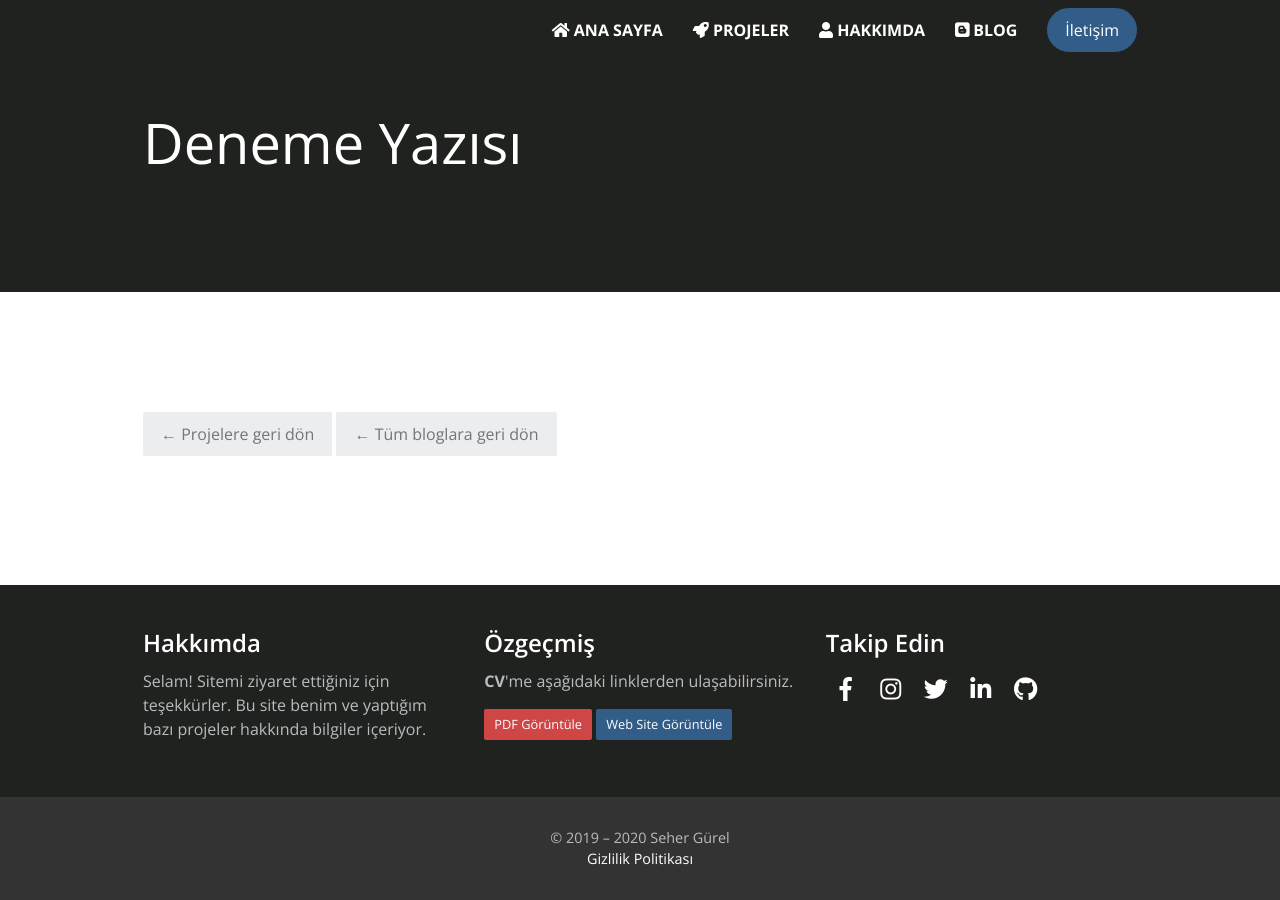
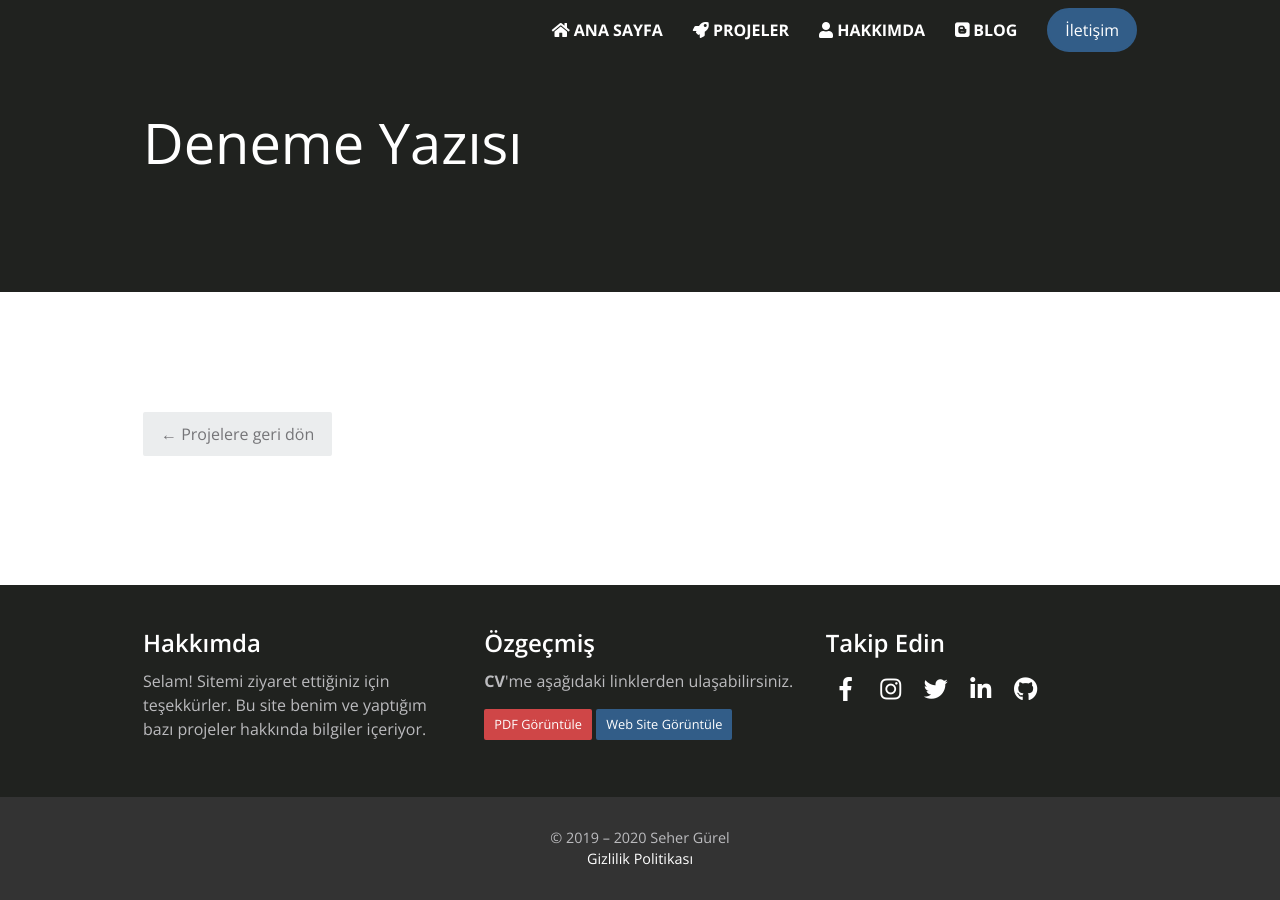
Before and after one commit to shrgrl/shrgrl.github.io, a Jekyll site: the page built from _blogger/index.html, in a window 1280 px wide. Built offline with Jekyll 4.4.1, drawn with Linux system fonts in a browser that asks for light colours.

Commit message:
Update project-collection.html

```diff
--- a/_layouts/project-collection.html
+++ b/_layouts/project-collection.html
@@ -17,5 +17,4 @@ layout: default
 
   <br>
   <a href="/projects" class="btn btn-sasha-greyest">&larr; Projelere geri dön</a>
-  <a href="/blog" class="btn btn-sasha-greyest">&larr; Tüm bloglara geri dön</a>
 </div>
```
